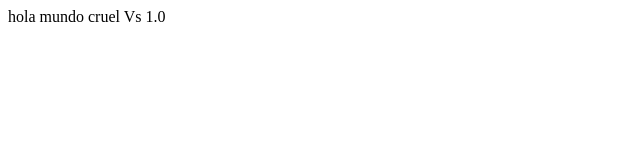
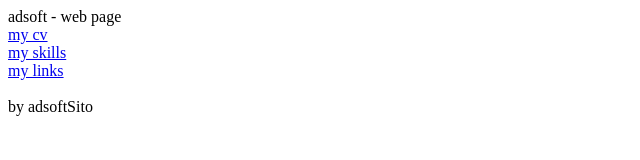
Before and after one commit to adsoftsito/intro-git, a plain HTML site: page index.html in a window 1280 px wide. Shown: the whole page, without its empty margins (0-640 px from the left). Drawn offline with Linux system fonts and the light colour scheme.

Commit message:
init branch develop

```diff
--- a/index.html
+++ b/index.html
@@ -1,6 +1,17 @@
 <html>
 
 <body>
-  hola mundo cruel Vs 1.0
+
+  adsoft - web page <br>
+
+<a href="cv.html"> my cv </a> <br>
+<a href="skills.html"> my skills </a> <br>
+<a href="links.html"> my links </a> <br>
+
+<br>
+
+by adsoftSito
+
+
 </body>
 </html>
```
